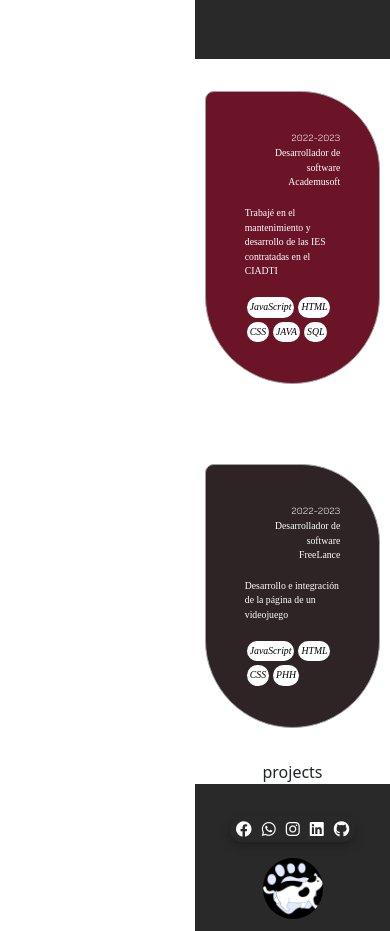
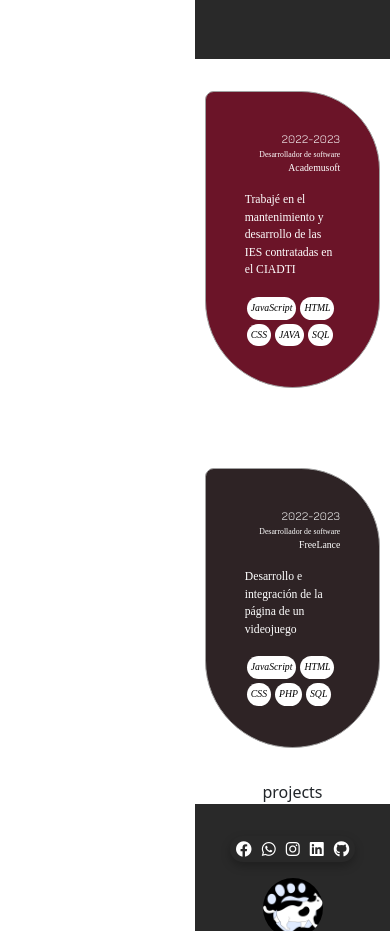
Before and after one commit to JhoanVanDam/hojadevida.github.io, a React (Create React App) app: page / in a window 390 px wide. Shown: the part 1940-2871 px from the top of the page. Built offline with nearby package versions, Linux system fonts and the light colour scheme; a web font is replaced by a local one.

Commit message:
experience items href

```diff
--- a/src/Components/experience/experience.css
+++ b/src/Components/experience/experience.css
@@ -34,11 +34,13 @@
 .experience-item-date {
     text-align: right;
     font-family: 'Jura';
+    font-size: 1.5vw;
 }
 
 .experience-item-ocupation {
     text-align: right;
     font-family: 'Kameron';
+    font-size: 1vw;
 }
 
 .experience-item-title {
@@ -51,6 +53,7 @@
     text-align: left;
     margin-top: 1rem;
     margin-bottom: 1rem;
+    font-size: 1.3vw;
 }
 
 .experience-item-languages span {
@@ -60,8 +63,9 @@
     color: black;
     transition: all 0.6s ease;
     border-radius: 1rem;
-    padding: 3px;
+    padding: 4px;
     margin: 2px;
+    overflow: hidden;
 }
 
 .experience-item-languages span:hover {
@@ -86,4 +90,16 @@
         overflow: hidden;
 
     }
+
+    .experience-item-description {
+        font-size: 3vw;
+    }
+
+    .experience-item-date {
+        font-size: 3vw;
+    }
+
+    .experience-item-ocupation {
+        font-size: 2vw;
+    }
 }
--- a/src/Components/experience/experience.jsx
+++ b/src/Components/experience/experience.jsx
@@ -2,8 +2,14 @@ import React, { Component } from 'react';
 import './experience.css';
 class experience extends Component {
 
+
+
     render() {
 
+        const buscar = (parametro) => {
+            const busquedaURL = "https://www.google.com/search?q=" + encodeURIComponent(parametro);
+            window.open(busquedaURL);
+        }
 
         const getColor = () => {
             var r = Math.floor(Math.random() * 128);
@@ -26,7 +32,7 @@ class experience extends Component {
                     <span className='experience-item-description'>{description}</span>
                     <div className='experience-item-languages'>
                         {languages.map((language, index) => (
-                            <span key={index}>{language}</span>
+                            <span key={index} onClick={() => buscar(language)}>{language}</span>
                         ))}
                     </div>
                 </div>
@@ -34,7 +40,7 @@ class experience extends Component {
         };
 
         const languages1 = ['JavaScript', 'HTML', 'CSS', 'JAVA', 'SQL'];
-        const languages2 = ['JavaScript', 'HTML', 'CSS','PHH'];
+        const languages2 = ['JavaScript', 'HTML', 'CSS', 'PHP','SQL'];
 
 
 
```
